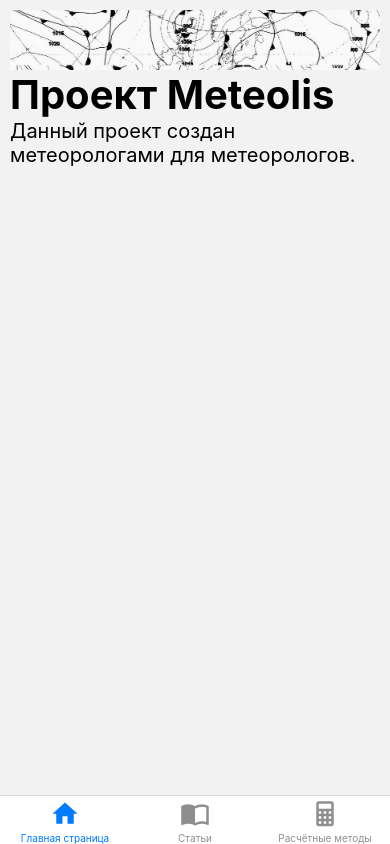
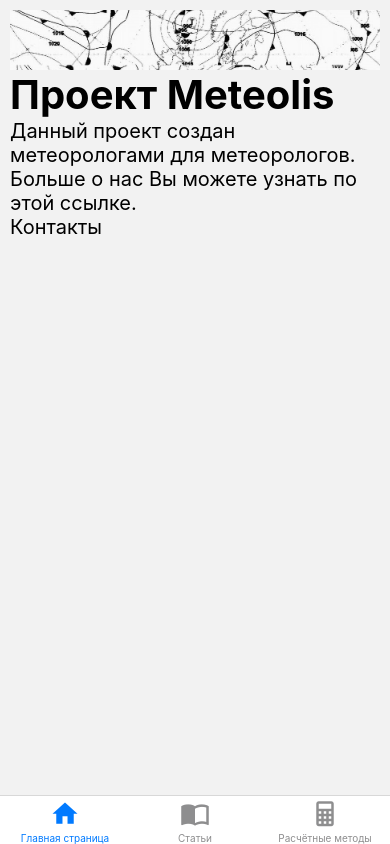
Before and after one commit to BogdanKolesov/meteolis_phone, a React Native app: screen /Home in a window 390 px wide. Built offline with nearby package versions, Linux system fonts and the light colour scheme.

Commit message:
fix: Home

```diff
--- a/src/components/views/Home/Home.js
+++ b/src/components/views/Home/Home.js
@@ -16,6 +16,12 @@ const Home = () => {
                     </Title>
                     <Description>
                         Данный проект создан метеорологами для метеорологов.
+                    </Description>
+                    <Description>
+                        Больше о нас Вы можете узнать по этой ссылке.
+                    </Description>
+                    <Description>
+                        Контакты
                     </Description>
                 </TextContainer>
             </ScrollView>
```
